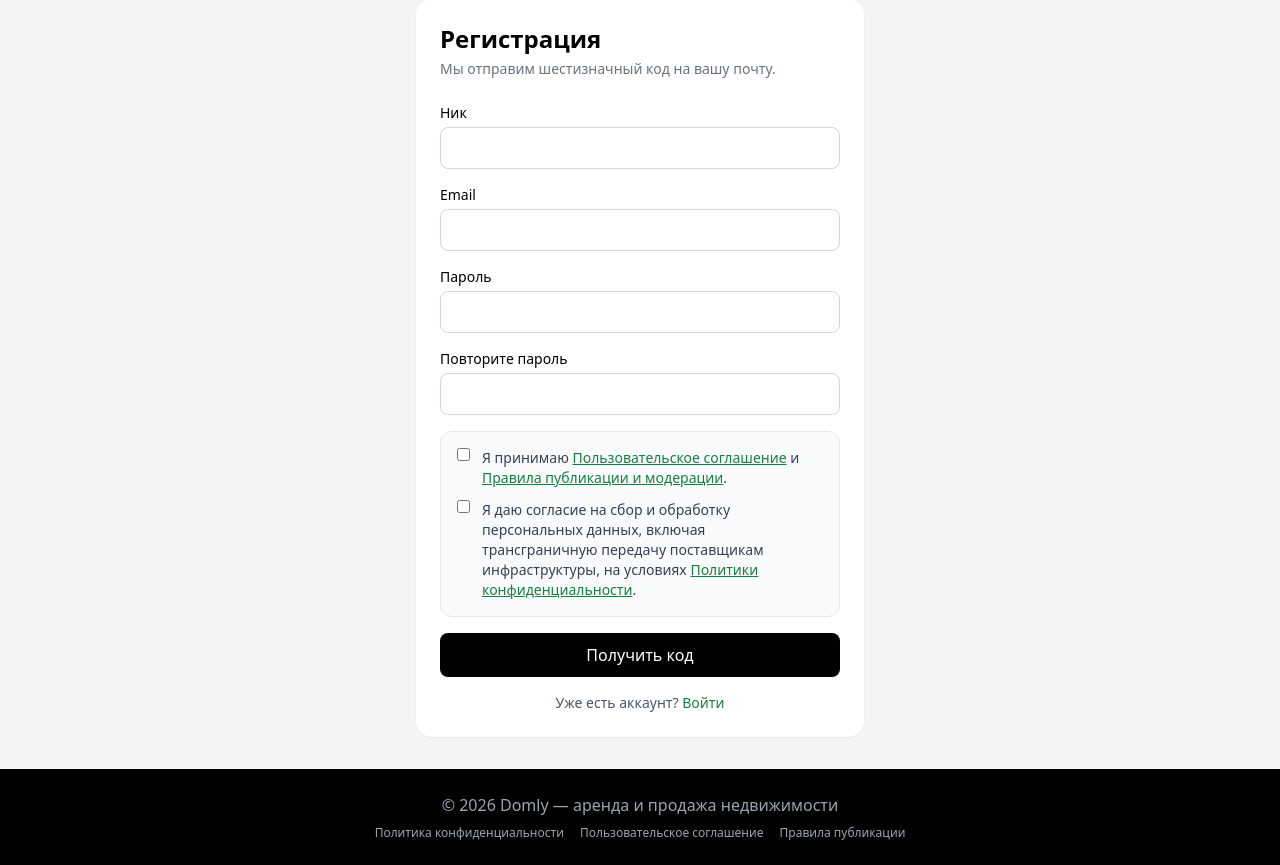
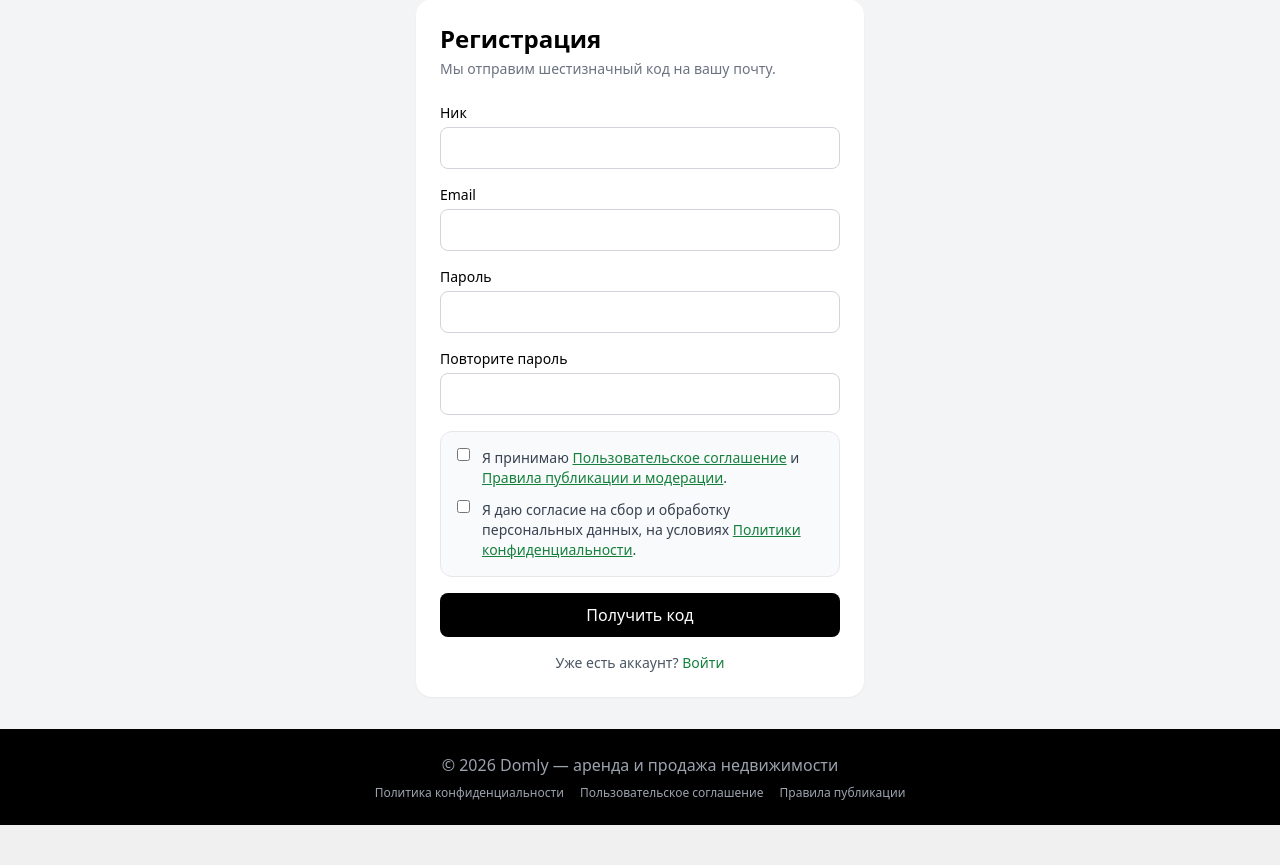
Before and after one commit to juraev-404/Domly, a Django app: page /auth/register/ in a window 1280 px wide. Shown: the part 145-1010 px from the top of the page. After the commit the page ends 970 px from the top, so only its background shows below. Run offline with Django 5.2, Linux system fonts and the light colour scheme; data that the repository does not hold is empty.

Commit message:
m register

```diff
--- a/domly/templates/users/register.html
+++ b/domly/templates/users/register.html
@@ -31,7 +31,7 @@
             <label class="flex items-start gap-3" for="{{ form.privacy_consent.id_for_label }}">
                 {{ form.privacy_consent }}
                 <span>
-                    {% translate "Я даю согласие на сбор и обработку персональных данных, включая трансграничную передачу поставщикам инфраструктуры, на условиях" %}
+                    {% translate "Я даю согласие на сбор и обработку персональных данных, на условиях" %}
                     <a class="font-medium text-green-700 underline" href="{% url 'privacy_policy' %}" target="_blank" rel="noopener">{% translate "Политики конфиденциальности" %}</a>.
                 </span>
             </label>
```
